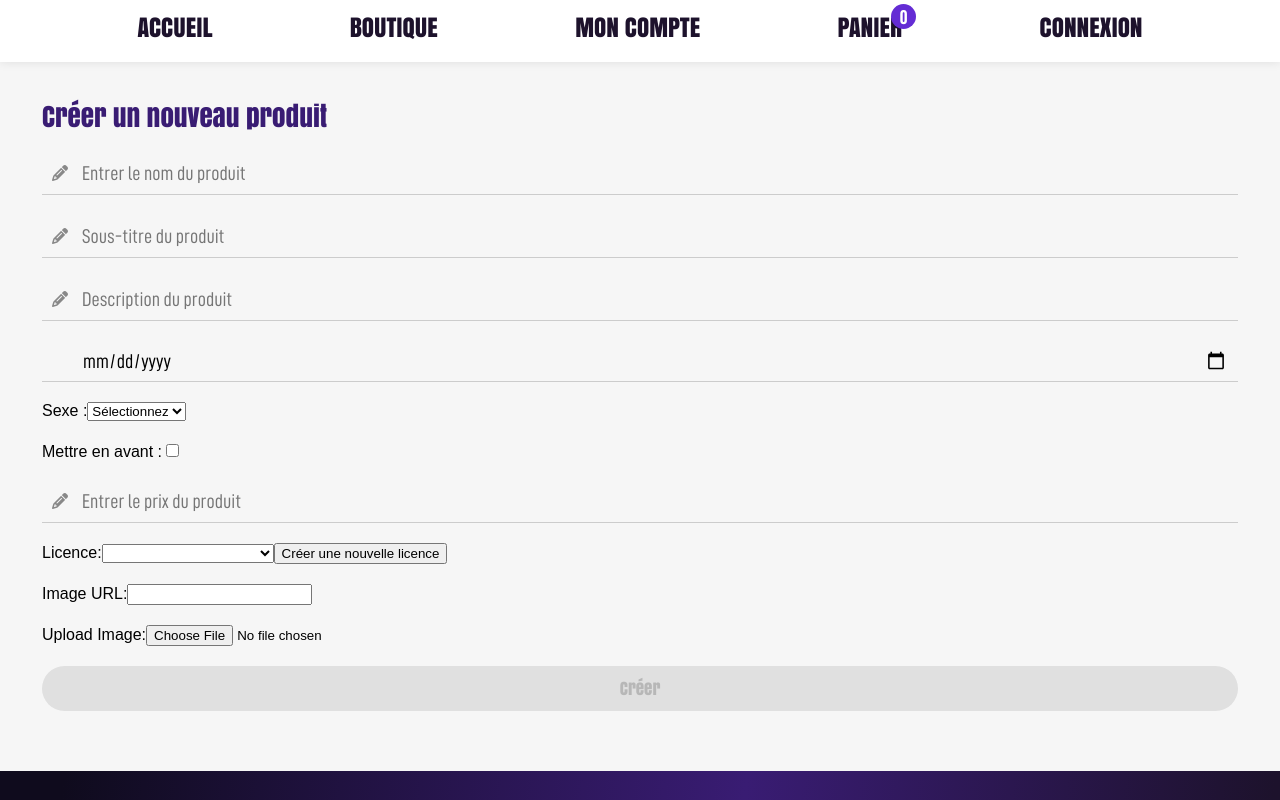
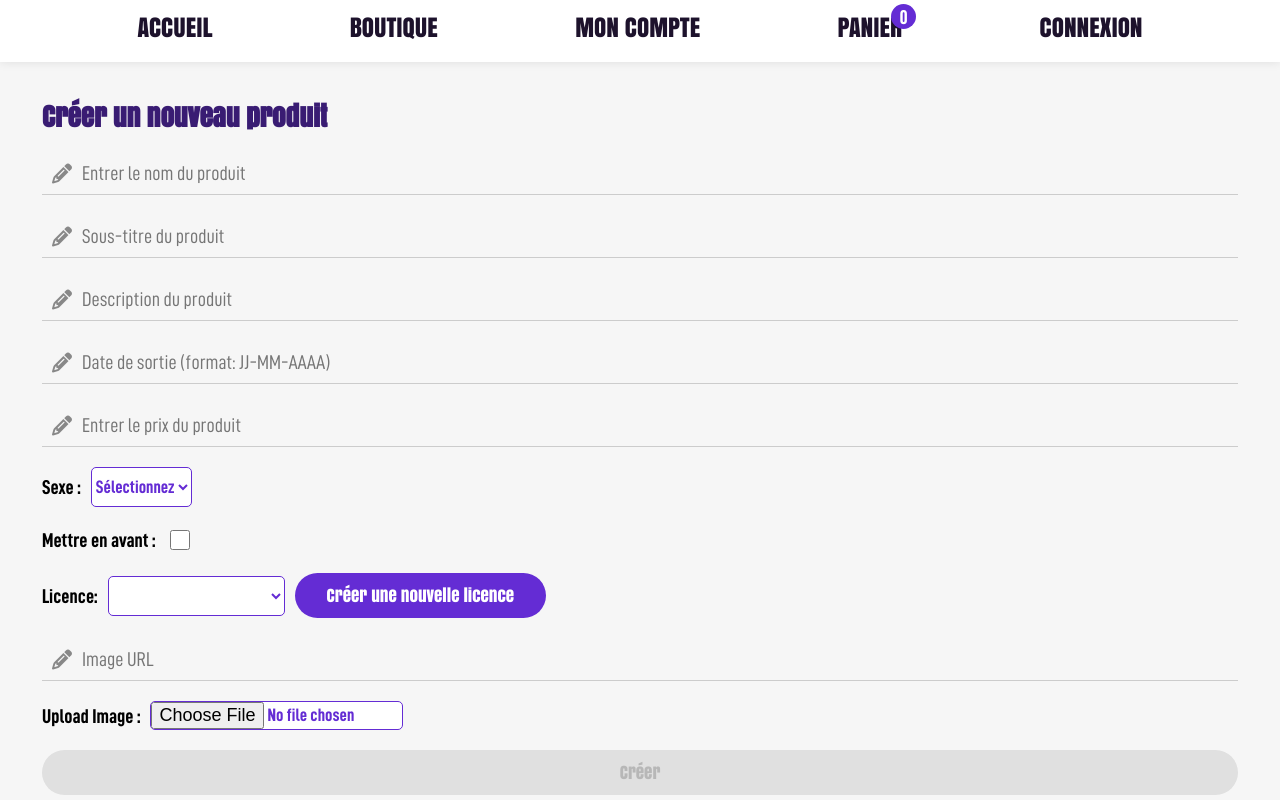
Before and after one commit to EFREI-M2-Dev/Angular-Project-Suylo-Florent, an Angular app: page /form-product in a window 1280 px wide. Shown: the top 800 px of the page. Built offline with nearby package versions, Linux system fonts and the light colour scheme; data requests are answered from the project's data file.

Commit message:
feat(add/edit product): custom design add + validator inputs

```diff
--- a/src/app/features/form-product/form-product.component.html
+++ b/src/app/features/form-product/form-product.component.html
@@ -22,12 +22,25 @@
     ></app-input-field>
 
     <app-input-field
-      type="date"
-      placeholder="Date de sortie"
+      type="text"
+      placeholder="Date de sortie (format: JJ-MM-AAAA)"
       formControlName="releaseDate"
     ></app-input-field>
+    <div *ngIf="productForm.get('releaseDate')?.touched && productForm.get('releaseDate')?.errors?.['invalidDate']" class="error">
+      {{ productForm.get('releaseDate')?.errors?.['invalidDate'] }}
+    </div>
 
-    <div>
+    <app-input-field
+      type="text"
+      placeholder="Entrer le prix du produit"
+      formControlName="price"
+    ></app-input-field>
+    <div *ngIf="productForm.get('price')?.touched && productForm.get('price')?.errors?.['invalidPrice']" class="error">
+      {{ productForm.get('price')?.errors?.['invalidPrice'] }}
+    </div>
+
+
+    <div class="select-input">
       <label for="sex">Sexe :</label>
       <select id="sex" formControlName="sex">
         <option value="">Sélectionnez</option>
@@ -37,18 +50,12 @@
       </select>
     </div>
 
-    <div>
+    <div class="select-input">
       <label for="isFeatured">Mettre en avant :</label>
       <input id="isFeatured" type="checkbox" formControlName="isFeatured" />
     </div>
 
-    <app-input-field
-      type="text"
-      placeholder="Entrer le prix du produit"
-      formControlName="price"
-    ></app-input-field>
-
-    <div>
+    <div class="select-input">
       <label for="licence">Licence:</label>
       <select
         id="licence"
@@ -59,23 +66,24 @@
           {{ licence.name }}
         </option>
       </select>
-      <button type="button" (click)="onCreateLicence()">
+      <button type="button" class="button" (click)="onCreateLicence()">
         Créer une nouvelle licence
       </button>
     </div>
 
-    <div>
-      <label for="imgCover">Image URL:</label>
-      <input id="imgCover" formControlName="imgCover" />
-    </div>
+    <app-input-field
+      type="text"
+      placeholder="Image URL"
+      formControlName="imgCover" id="imgCover"
+    ></app-input-field>
 
-    <div>
-      <label for="file">Upload Image:</label>
+    <div class="select-input">
+      <label for="file">Upload Image :</label>
       <input id="file" type="file" (change)="onFileSelected($event)" />
     </div>
 
     <div *ngIf="productForm.get('imgCover')?.value">
-      <label>Image Preview:</label>
+      <label>L'image :</label>
       <img
         [src]="productForm.get('imgCover')?.value"
         alt="Product Image"
--- a/src/app/features/form-product/form-product.component.scss
+++ b/src/app/features/form-product/form-product.component.scss
@@ -3,6 +3,9 @@
   margin: auto;
   padding: 0 2rem 6rem;
   padding-top: 10rem;
+  font-family: "ddin", sans-serif;
+  font-size: 2rem;
+  font-weight: bold;
 
   h1 {
     font-family: "Anton", sans-serif;
@@ -17,4 +20,47 @@
     flex-direction: column;
     gap: 20px;
   }
+
+  select{
+    display: flex;
+    min-width: 70px;
+    color: var(--purpleLight);
+    border: 1px solid var(--purpleLight);
+    border-radius: 5px;
+    background-color: var(--white);
+    font-weight: bold;
+    font-size: 1.8rem;
+    font-family: "ddin", sans-serif;
+    height:4rem;
+  }
+
+  input[type="checkbox"]{
+    accent-color: var(--purpleLight);
+    width: 2rem;
+    height: 2rem;
+  }
+
+  .error{
+    color: red;
+    font-size: 2rem;
+  }
+
+  .select-input{
+    display: flex;
+    align-items: center;
+    gap: 1rem;
+  }
+
+  input[type="file"]{
+    display: flex;
+    min-width: 70px;
+    color: var(--purpleLight);
+    border: 1px solid var(--purpleLight);
+    border-radius: 5px;
+    background-color: var(--white);
+    font-weight: bold;
+    font-size: 1.8rem;
+    font-family: "ddin", sans-serif;
+    align-items: center;
+  }
 }
--- a/src/app/features/form-product/form-product.component.ts
+++ b/src/app/features/form-product/form-product.component.ts
@@ -4,6 +4,7 @@ import { ActivatedRoute, Router } from '@angular/router';
 import { LicenceService } from 'src/app/core/services/licence.service';
 import { ProductService } from 'src/app/core/services/product.service';
 import { LicenceModel } from 'src/app/shared/models/licence.model';
+import {dateValidator, priceValidator} from "./product.validator";
 
 @Component({
   selector: 'app-form-product',
@@ -36,12 +37,12 @@ export class FormProductComponent implements OnInit {
       name: ['', [Validators.required]],
       subtitle: [''],
       description: [''],
-      price: ['', [Validators.required]],
+      price: ['', [Validators.required, priceValidator()]],
       licence: ['', Validators.required],
       imgCover: [''],
       sex: ['', Validators.required],
       isFeatured: [false],
-      releaseDate: [''],
+      releaseDate: ['', dateValidator()],
     });
 
     if (this.productId) {
--- /dev/null
+++ b/src/app/features/form-product/product.validator.ts
@@ -0,0 +1,15 @@
+import { AbstractControl, ValidationErrors, ValidatorFn } from '@angular/forms';
+
+export function priceValidator(): ValidatorFn {
+  return (control: AbstractControl): ValidationErrors | null => {
+    const valid = /^[0-9]+(\.[0-9]{1,2})?$/.test(control.value);
+    return valid ? null : { invalidPrice: 'Prix invalide. Format: 0.00' };
+  };
+}
+
+export function dateValidator(): ValidatorFn {
+  return (control: AbstractControl): ValidationErrors | null => {
+    const valid = /^([0-2][0-9]|(3)[0-1])(-)(((0)[0-9])|((1)[0-2]))(-)\d{4}$/.test(control.value);
+    return valid ? null : { invalidDate: 'Date invalide. Format: JJ-MM-AAAA' };
+  };
+}
--- a/src/app/features/product/product.component.html
+++ b/src/app/features/product/product.component.html
@@ -57,7 +57,7 @@
           <p>Sexe : {{ product.sex }}</p>
           <p>Date de sortie : {{ product.releaseDate }}</p>
           <p>
-            Produit mise en avant : {{ product.isFeatured ? "Oui" : "Non" }}
+            Produit mis en avant : {{ product.isFeatured ? "Oui" : "Non" }}
           </p>
         </div>
       </details>
--- a/src/app/shared/input-field/input-field.component.html
+++ b/src/app/shared/input-field/input-field.component.html
@@ -3,6 +3,7 @@
     <i *ngIf="type === 'email'" class="fa fa-envelope"></i>
     <i *ngIf="type === 'password'" class="fa fa-lock"></i>
     <i *ngIf="type === 'text'" class="fa fa-pencil-alt"></i>
+    <i *ngIf="type === 'date'" class="fa fa-calendar"></i>
     <i *ngIf="type === 'zip'" class="fa fa-location-dot"></i>
     <i *ngIf="type === 'street'" class="fa fa-road"></i>
     <i *ngIf="type === 'city'" class="fa fa-city"></i>
```
